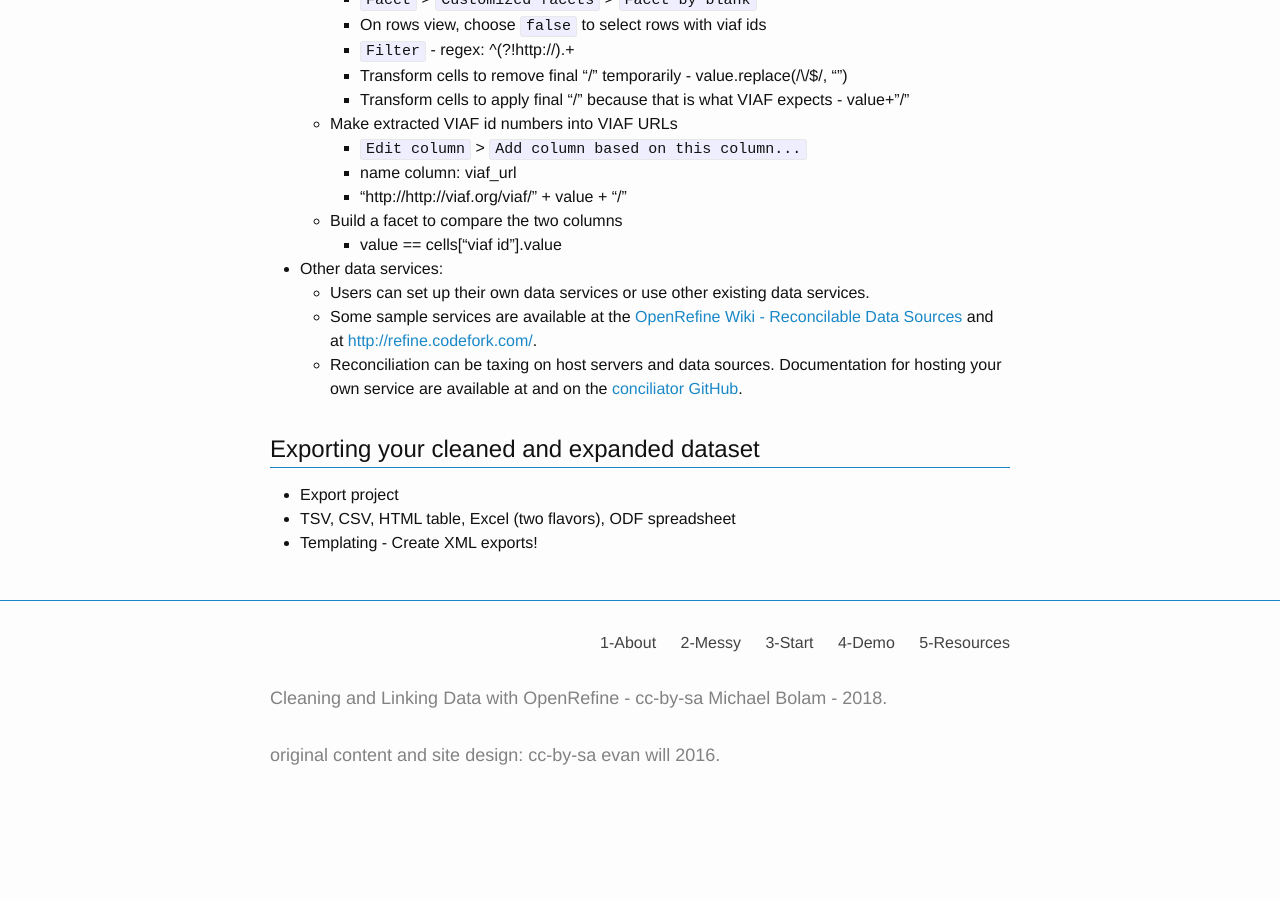
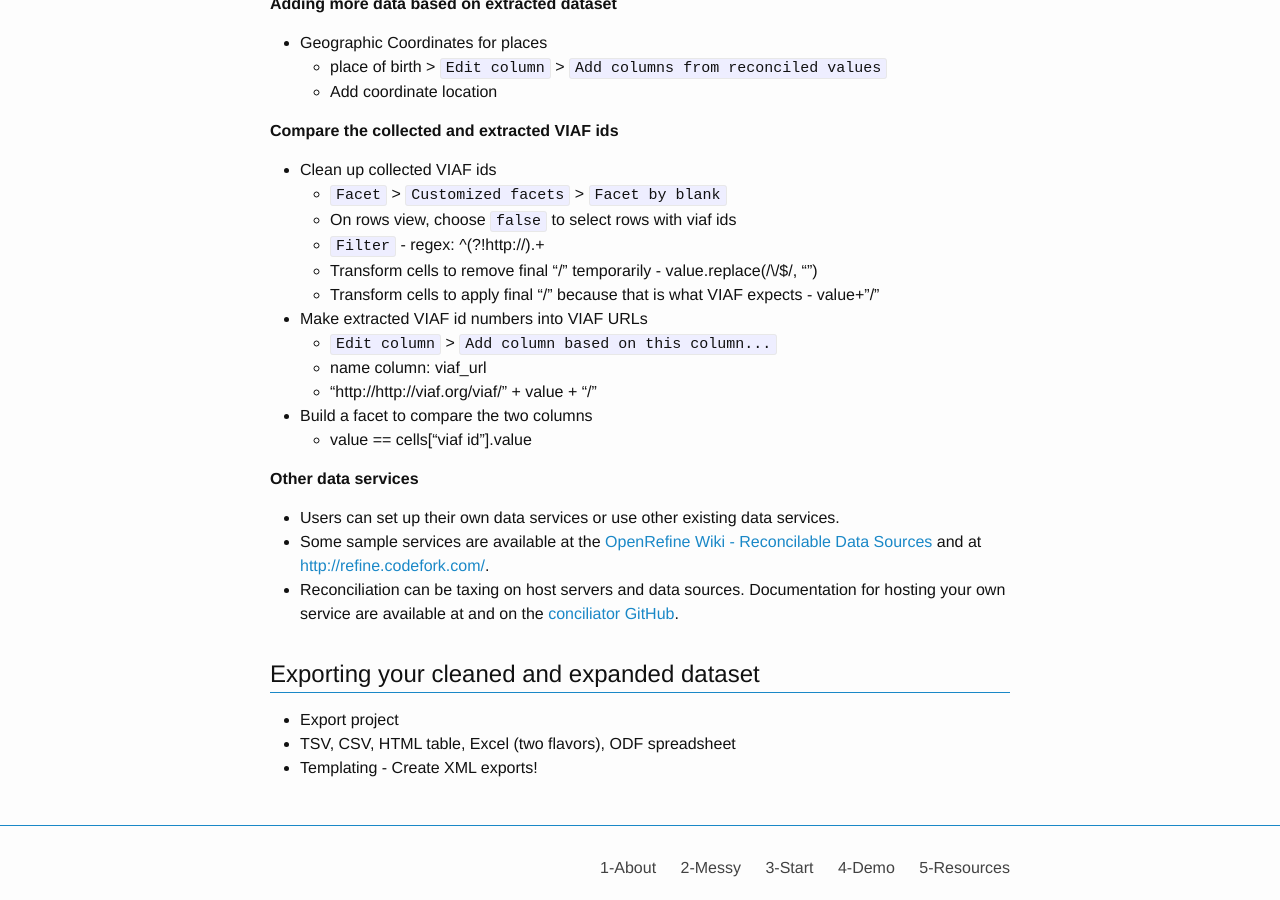
Before and after one commit to mbolam/DigMitCS_openrefine, a Jekyll site: the page built from 4-demo.md, in a window 1280 px wide and 900 px high, scrolled down 2553 px. Built offline with Jekyll 4.4.1, drawn with Linux system fonts in a browser that asks for light colours; before the commit the page ends 3367 px from its top, so only the background shows below that.

```diff
--- a/4-demo.md
+++ b/4-demo.md
@@ -19,40 +19,39 @@ The data fields are
 
 ## Navigating OpenRefine
 
-Creating a project
+**Creating a project**
 - check character encoding, options
 - Refine never over writes your original data, it creates a copy!
 - information is *not* sent over internet
 
-Manipulating columns
+**Manipulating columns**
 - renaming and removing columns
 - changing column order
 - collapsing columns
 
-- Exporting a project or a data set
-  - OpenRefine project
-  - many formats!
-  - templating
-  - export is always a new copy of data, never alters original!
+**Exporting a project or a data set**
+- OpenRefine project
+- many formats!
+- templating
+- export is always a new copy of data, never alters original!
 
-- Automating tasks
-  - Undo/Redo copy `Extract` to txt file (use text editor, not Word)
-  - create new project with original file
-  - Undo/Redo paste saved extract into `Apply`
+**Automating tasks**
+- Undo/Redo copy `Extract` to txt file (use text editor, not Word)
+- create new project with original file
+- Undo/Redo paste saved extract into `Apply`
 
 ## Exploring and Cleaning Data
 
-- Cleaning the simple stuff
-  - a lot of options in the drop-down menus
-  - get rid of white space
-    - one column at a time: `Edit cells` > `Common transforms`
-    - entire sheet: `All` > `Transform` > value.trim() and value.replace(/\s+/,' ')
-  - `Edit cells` > `Transform...` is very powerful
-  - GREL = General Refine Expression Language
-  - GREL [documentation](https://github.com/OpenRefine/OpenRefine/wiki/General-Refine-Expression-Language) and [recipes](https://github.com/OpenRefine/OpenRefine/wiki/Recipes) are available on the OpenRefine wiki.
+**Cleaning the simple stuff**
+- a lot of options in the drop-down menus
+- get rid of white space
+  - one column at a time: `Edit cells` > `Common transforms`
+  - entire sheet: `All` > `Transform` > value.trim() and value.replace(/\s+/,' ')
+- `Edit cells` > `Transform...` is very powerful
+- GREL = General Refine Expression Language
+- GREL [documentation](https://github.com/OpenRefine/OpenRefine/wiki/General-Refine-Expression-Language) and [recipes](https://github.com/OpenRefine/OpenRefine/wiki/Recipes) are available on the OpenRefine wiki.
 
 **Sample GREL Recipes**
-
  - Remove duplicate comma separated entries in a cell
    - value.split(", ").uniques().join(", ")
  - Replace string in cells
@@ -63,62 +62,62 @@ Manipulating columns
  - Convert number with text to number
    - toNumber(value.replace(" million", ""))*1000000
 
-- Splitting, faceting, and clustering
-  - multi-valued fields can be a barrier to data cleaning
-    - `Edit cells` > `Split multi-valued cells...`
-    - record view vs. row view
-    - `Facet` > `Text facet`
-    - manual cleaning and clustering
-    - `Edit cells` > `Join multi-valued cells`
+**Splitting, faceting, and clustering**
+- multi-valued fields can be a barrier to data cleaning
+  - `Edit cells` > `Split multi-valued cells...`
+  - record view vs. row view
+  - `Facet` > `Text facet`
+  - manual cleaning and clustering
+  - `Edit cells` > `Join multi-valued cells`
 
 ## Enhancing with Data from Other Sources
 
-- Reconciling from other data sources
-  - Vocabulary reconciliation is a process where automated systems use terms from unstandardized metadata to search controlled vocabularies and return URIs.
-  - OpenRefine has built in tools to reconcile data with [Wikidata](https://www.wikidata.org/)
-  - Other data services can be added
+**Reconciling from other data sources**
+- Vocabulary reconciliation is a process where automated systems use terms from unstandardized metadata to search controlled vocabularies and return URIs.
+- OpenRefine has built in tools to reconcile data with [Wikidata](https://www.wikidata.org/)
+- Other data services can be added
 
-- OpenRefine's Wikidata Service
-  - Reconciling the names
-    - `Reconcile` > `Start reconciling...`
-    - choose `Wikidata Reconciliation for OpenRefine (en)`
-    - choose `human` and `Auto-match candidates with high confidence`
-    - matches some automatically, but often requires some manual review
-  - OpenRefine 2.8 added querying and extracting tools
-    - Select `matched` from the judgement facet
-    - `Edit column` > `Add columns from reconciled values`
-    - Add country of citizenship, occupation, place of birth, place of death, place of burial, and VIAF ID
-    - `Add Property` filter to include date of birth and date of death
-  - Review the results of your reconciliation
-    - date of birth > `Facet` > `Timeline facet`
-  - Extract the Wikidata id
-    - `Edit column` > `Add column based on this column...`
-    - name column: wikidata_id
-    - cell.recon.match.id
+**OpenRefine's Wikidata Service**
+- Reconciling the names
+  - `Reconcile` > `Start reconciling...`
+  - choose `Wikidata Reconciliation for OpenRefine (en)`
+  - choose `human` and `Auto-match candidates with high confidence`
+  - matches some automatically, but often requires some manual review
+- OpenRefine 2.8 added querying and extracting tools
+  - Select `matched` from the judgement facet
+  - `Edit column` > `Add columns from reconciled values`
+  - Add country of citizenship, occupation, place of birth, place of death, place of burial, and VIAF ID
+  - `Add Property` filter to include date of birth and date of death
+- Review the results of your reconciliation
+  - date of birth > `Facet` > `Timeline facet`
+- Extract the Wikidata id
+  - `Edit column` > `Add column based on this column...`
+  - name column: wikidata_id
+  - cell.recon.match.id
 
-- Adding more data based on extracted dataset
-  - Geographic Coordinates for places
-    - place of birth > `Edit column` > `Add columns from reconciled values`
-    - Add coordinate location
+**Adding more data based on extracted dataset**
+- Geographic Coordinates for places
+  - place of birth > `Edit column` > `Add columns from reconciled values`
+  - Add coordinate location
 
-- Compare the collected and extracted VIAF ids
-  - Clean up collected VIAF ids
-    - `Facet` > `Customized facets` > `Facet by blank`
-    - On rows view, choose `false` to select rows with viaf ids
-    - `Filter` - regex: ^(?!http://).+
-    - Transform cells to remove final "/" temporarily - value.replace(/\/$/, "")
-    - Transform cells to apply final "/" because that is what VIAF expects - value+"/"
-  - Make extracted VIAF id numbers into VIAF URLs
-    - `Edit column` > `Add column based on this column...`
-    - name column: viaf_url
-    - "http://http://viaf.org/viaf/" + value + "/"
-  - Build a facet to compare the two columns
-    - value == cells["viaf id"].value
+**Compare the collected and extracted VIAF ids**
+- Clean up collected VIAF ids
+  - `Facet` > `Customized facets` > `Facet by blank`
+  - On rows view, choose `false` to select rows with viaf ids
+  - `Filter` - regex: ^(?!http://).+
+  - Transform cells to remove final "/" temporarily - value.replace(/\/$/, "")
+  - Transform cells to apply final "/" because that is what VIAF expects - value+"/"
+- Make extracted VIAF id numbers into VIAF URLs
+  - `Edit column` > `Add column based on this column...`
+  - name column: viaf_url
+  - "http://http://viaf.org/viaf/" + value + "/"
+- Build a facet to compare the two columns
+  - value == cells["viaf id"].value
 
-- Other data services:
-  - Users can set up their own data services or use other existing data services.
-  - Some sample services are available at the [OpenRefine Wiki - Reconcilable Data Sources](https://github.com/OpenRefine/OpenRefine/wiki/Reconcilable-Data-Sources) and at [http://refine.codefork.com/](http://refine.codefork.com/).
-  - Reconciliation can be taxing on host servers and data sources. Documentation for hosting your own service are available at and on the [conciliator GitHub](https://github.com/codeforkjeff/conciliator).
+**Other data services**
+- Users can set up their own data services or use other existing data services.
+- Some sample services are available at the [OpenRefine Wiki - Reconcilable Data Sources](https://github.com/OpenRefine/OpenRefine/wiki/Reconcilable-Data-Sources) and at [http://refine.codefork.com/](http://refine.codefork.com/).
+- Reconciliation can be taxing on host servers and data sources. Documentation for hosting your own service are available at and on the [conciliator GitHub](https://github.com/codeforkjeff/conciliator).
 
 ## Exporting your cleaned and expanded dataset
 
```
